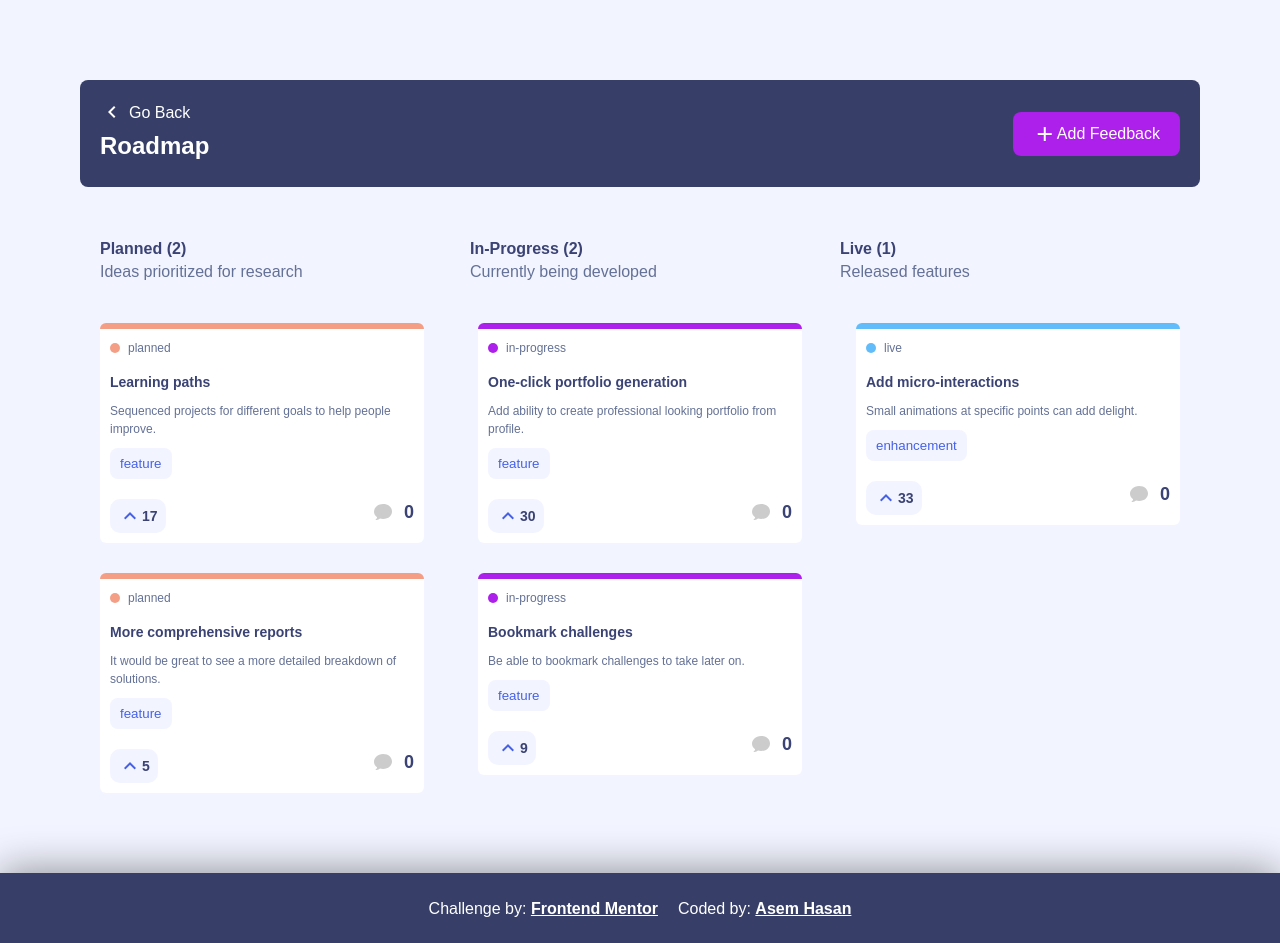
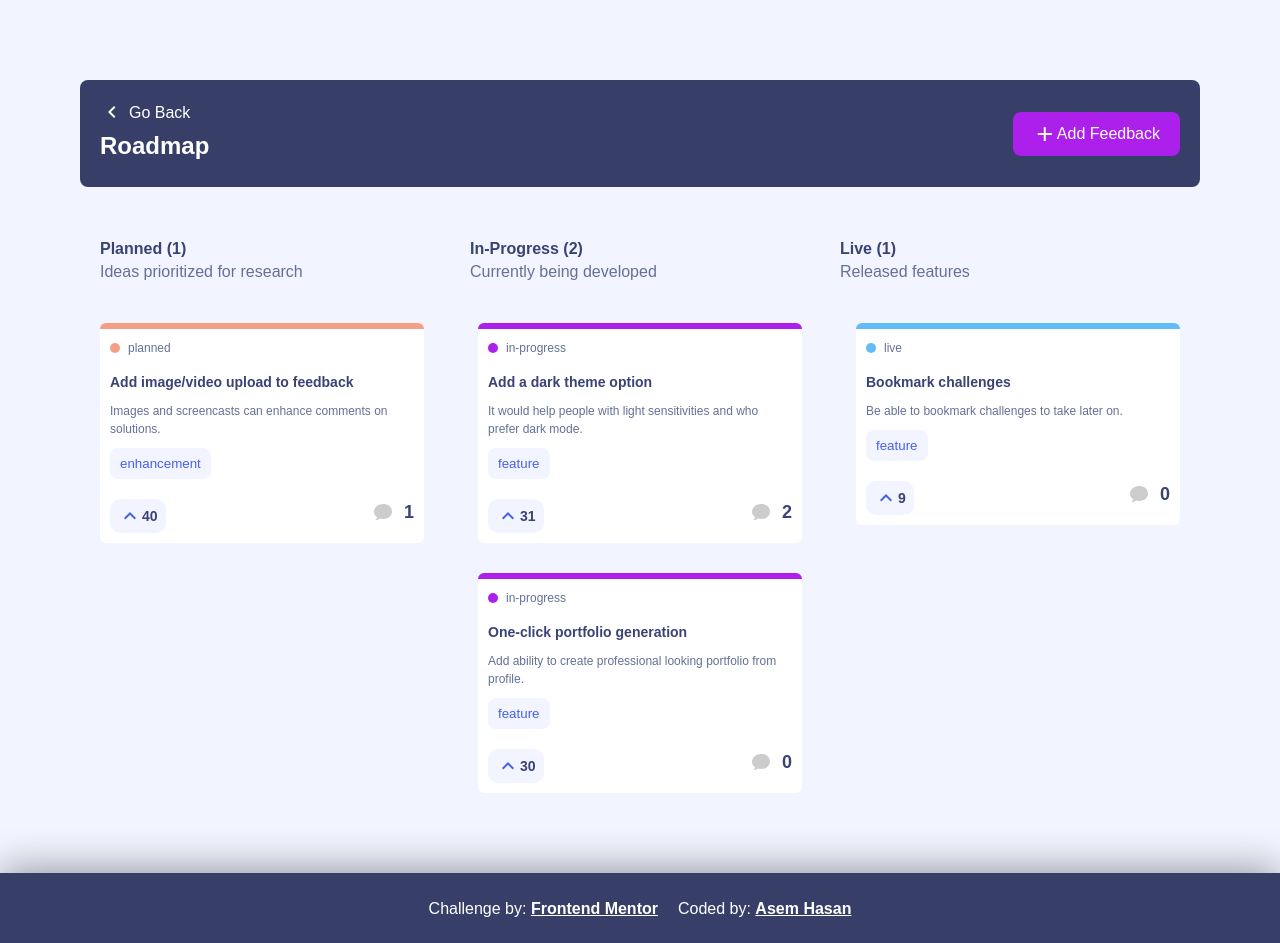
Before and after one commit to asem1789/feedback-app, an Angular app: page /roadmap in a window 1280 px wide. Built offline with nearby package versions, Linux system fonts and the light colour scheme.

Commit message:
fix bug and readme

```diff
--- a/src/app/_components/feedback-card/feedback-card.component.html
+++ b/src/app/_components/feedback-card/feedback-card.component.html
@@ -1,5 +1,6 @@
-<div *ngIf="!type" class="feed-card" (click)="goDetail()">
+<div *ngIf="!type" class="feed-card">
   <button
+    #vote
     (click)="toggleVote()"
     class="feed-card__vote feed-card__vote--vert"
     [class.feed-card__btn-active]="voteClicked"
@@ -23,7 +24,6 @@
 </div>
 
 <div
-  (click)="goDetail()"
   *ngIf="type"
   class="feed-card-road"
   [ngClass]="{
@@ -49,6 +49,7 @@
   </div>
   <div class="feed-card__footer">
     <button
+      #vote
       (click)="toggleVote()"
       class="feed-card__vote"
       [class.feed-card__btn-active]="voteClicked"
--- a/src/app/_components/feedback-card/feedback-card.component.ts
+++ b/src/app/_components/feedback-card/feedback-card.component.ts
@@ -1,7 +1,15 @@
-import { Component, Input, OnInit } from '@angular/core';
+import {
+  Component,
+  ElementRef,
+  HostListener,
+  Input,
+  OnInit,
+  ViewChild,
+} from '@angular/core';
 import { Router } from '@angular/router';
 import { getLengthOfComments } from 'src/app/helper/comments';
 import { Feedback } from 'src/app/models/feedback';
+import { VotesService } from 'src/app/shared/services/votes.service';
 
 @Component({
   selector: 'app-feedback-card',
@@ -15,14 +23,36 @@ export class FeedbackCardComponent implements OnInit {
   countVotes!: number;
   voteClicked: boolean = false;
 
-  constructor(private router: Router) {}
+  constructor(private router: Router, private votesService: VotesService) {}
+
+  @ViewChild('vote') voteBtn!: ElementRef;
+
+  @HostListener('click', ['$event.target']) checkClick(target: any) {
+    const isBtn = this.voteBtn.nativeElement.contains(target);
+
+    if (!isBtn) {
+      this.router.navigate(['feedback', this.feedback.id]);
+    }
+  }
 
   ngOnInit(): void {
     this.countVotes = this.feedback?.votes || 0;
+
+    let votes = this.votesService.getALlVotes();
+    if (votes) {
+      votes.forEach((el) => {
+        if (el === this.feedback.id) {
+          this.countVotes += 1;
+          this.voteClicked = true;
+        }
+      });
+    }
   }
 
   toggleVote() {
-    if (!this.voteClicked) {
+    const isClicked = this.votesService.clickVotes(this.feedback.id!);
+
+    if (isClicked) {
       this.countVotes += 1;
       this.voteClicked = true;
     } else {
@@ -30,8 +60,4 @@ export class FeedbackCardComponent implements OnInit {
       this.voteClicked = false;
     }
   }
-
-  goDetail() {
-    this.router.navigate(['feedback', this.feedback.id]);
-  }
 }
--- a/src/app/_components/roadmap-card/roadmap-card.component.ts
+++ b/src/app/_components/roadmap-card/roadmap-card.component.ts
@@ -7,10 +7,9 @@ import { StatusCard } from 'src/app/models/status';
   styleUrls: ['./roadmap-card.component.scss'],
 })
 export class RoadmapCardComponent implements OnInit {
-  // Status length will Update based on database loading onInit
   STATUS: StatusCard[] = [
-    { text: 'Planned', class: 'orange', length: 2 },
-    { text: 'In-Progress', class: 'violet', length: 3 },
+    { text: 'Planned', class: 'orange', length: 1 },
+    { text: 'In-Progress', class: 'violet', length: 2 },
     { text: 'Live', class: 'blue', length: 1 },
   ];
   constructor() {}
--- a/src/app/_modules/create-feedback/create-feedback.component.scss
+++ b/src/app/_modules/create-feedback/create-feedback.component.scss
@@ -4,6 +4,7 @@
   width: 54rem;
   margin: 0 auto;
   padding: 7rem 1rem;
+  padding-bottom: 8rem;
 
 
   @include respond(small){
--- a/src/app/_modules/feedback-detail/feedback-detail.component.scss
+++ b/src/app/_modules/feedback-detail/feedback-detail.component.scss
@@ -4,6 +4,7 @@
   padding-top: 8rem;
   padding-right: 2rem;
   padding-left: 2rem;
+  padding-bottom: 8rem;
 
   &__header {
     display: flex;
--- a/src/app/_modules/home/home.component.html
+++ b/src/app/_modules/home/home.component.html
@@ -11,7 +11,7 @@
   </div>
 
   <div class="home-nav__side" [class.home-nav__side-animate]="isSideOpen">
-    <app-filter-card (category)="filterBy($event)"></app-filter-card>
+    <app-filter-card (category)="filterBy($event, true)"></app-filter-card>
     <app-roadmap-card></app-roadmap-card>
   </div>
 
--- a/src/app/_modules/home/home.component.scss
+++ b/src/app/_modules/home/home.component.scss
@@ -4,6 +4,7 @@
   padding-left: 4rem;
   padding-right: 4rem;
   padding-top: 8rem;
+  padding-bottom: 8rem;
   position: relative;
   overflow: hidden;
 
--- a/src/app/_modules/home/home.component.ts
+++ b/src/app/_modules/home/home.component.ts
@@ -32,8 +32,11 @@ export class HomeComponent implements OnInit {
     this.sorted = value;
   }
 
-  filterBy(value: string) {
+  filterBy(value: string, isSide: boolean = false) {
     this.filterItem = value;
+    if (isSide) {
+      this.isSideOpen = false;
+    }
   }
 
   getLength(comments: any[]) {
--- a/src/app/_modules/roadmap/roadmap.component.scss
+++ b/src/app/_modules/roadmap/roadmap.component.scss
@@ -3,6 +3,7 @@
 
 .road {
   padding-top: 8rem;
+  padding-bottom: 8rem;
 
   @include respond(mobile){
     padding-top: 0;
--- a/src/app/_services/feedback-data.ts
+++ b/src/app/_services/feedback-data.ts
@@ -83,9 +83,6 @@ export const feedbackData: Feedback[] = [
         content: 'yes, we need that to can simulate real project',
         userInfo: Users['user-4'],
       },
-      /////////////////////// nested Comments to comment-1
-
-      //////////////////////////// more nested to comment-5 as comment-1
     ],
   },
   {
@@ -95,7 +92,7 @@ export const feedbackData: Feedback[] = [
     description:
       'It would help people with light sensitivities and who prefer dark mode.',
     votes: 31,
-    status: 'suggestion',
+    status: 'in-progress',
     comments: [
       {
         id: 'comment-1',
@@ -115,7 +112,7 @@ export const feedbackData: Feedback[] = [
     category: 'enhancement',
     description: 'Images and screencasts can enhance comments on solutions.',
     votes: 40,
-    status: 'suggestion',
+    status: 'planned',
     comments: [
       {
         id: 'comment-1',
@@ -123,36 +120,6 @@ export const feedbackData: Feedback[] = [
         userInfo: Users['user-3'],
       },
     ],
-  },
-  {
-    id: 'feed-4',
-    title: 'Preview images not loading',
-    category: 'bug',
-    description:
-      'Challenge preview images are missing when you apply a filter.',
-    votes: 5,
-    status: 'suggestion',
-    comments: [],
-  },
-  {
-    id: 'feed-5',
-    title: 'More comprehensive reports',
-    category: 'feature',
-    description:
-      'It would be great to see a more detailed breakdown of solutions.',
-    votes: 5,
-    status: 'planned',
-    comments: [],
-  },
-  {
-    id: 'feed-6',
-    title: 'Learning paths',
-    category: 'feature',
-    description:
-      'Sequenced projects for different goals to help people improve.',
-    votes: 17,
-    status: 'planned',
-    comments: [],
   },
   {
     id: 'feed-7',
@@ -170,15 +137,6 @@ export const feedbackData: Feedback[] = [
     category: 'feature',
     description: 'Be able to bookmark challenges to take later on.',
     votes: 9,
-    status: 'in-progress',
-    comments: [],
-  },
-  {
-    id: 'feed-9',
-    title: 'Add micro-interactions',
-    category: 'enhancement',
-    description: 'Small animations at specific points can add delight.',
-    votes: 33,
     status: 'live',
     comments: [],
   },
@@ -191,226 +149,3 @@ export const getFeedback = () => {
     }, 300);
   });
 };
-// import { Feedback } from '../models/feedback';
-
-// let Users = {
-//   'user-1': {
-//     id: 'user-1',
-//     userName: 'khaled123',
-//     fullName: 'khaled ahmad',
-//     image: 'user-1',
-//   },
-//   'user-2': {
-//     id: 'user-2',
-//     userName: 'ali987',
-//     fullName: 'Ali Ali',
-//     image: 'user-2',
-//   },
-//   'user-3': {
-//     id: 'user-3',
-//     userName: 'mohammad976',
-//     fullName: 'Mohammad Khaled',
-//     image: 'user-3',
-//   },
-//   'user-4': {
-//     id: 'user-4',
-//     userName: 'sami3868',
-//     fullName: 'Sami Abed',
-//     image: 'user-4',
-//   },
-// };
-
-// export const feedbackData: Feedback[] = [
-//   {
-//     id: 'feed-1',
-//     title: 'More Projects with different ideas',
-//     category: 'enhancement',
-//     description:
-//       'More Projects with different ideas will help developers working in real project',
-//     votes: 136,
-//     status: 'suggestion',
-//     comments: [
-//       {
-//         id: 'comment-1',
-//         content: 'Good idea, I hope we can see that soon',
-//         userInfo: Users['user-1'],
-//         replyTo: null,
-//         repliesId: ['comment-5', 'comment-6', 'comment-7'],
-//         // items: [
-//         //   {
-//         //     id: 'comment-3',
-//         //     content: 'very good idea',
-//         //     userInfo: Users['user-3'],
-//         //   },
-//         //   {
-//         //     id: 'comment-4',
-//         //     content: 'yes, we need that to can simulate real project',
-//         //     userInfo: Users['user-4'],
-//         //     items: [
-//         //       {
-//         //         id: 'comment-5',
-//         //         content: 'I agree with you',
-//         //         userInfo: Users['user-4'],
-//         //       },
-//         //       {
-//         //         id: 'comment-6',
-//         //         content: 'Nice :)',
-//         //         userInfo: Users['user-3'],
-//         //       },
-//         //     ],
-//         //   },
-//         // ],
-//       },
-//       {
-//         id: 'comment-2',
-//         content: 'Awesome idea',
-//         userInfo: Users['user-2'],
-//         replyTo: null,
-//       },
-//       {
-//         id: 'comment-3',
-//         content: 'very good idea',
-//         userInfo: Users['user-3'],
-//         replyTo: null,
-//       },
-//       {
-//         id: 'comment-4',
-//         content: 'yes, we need that to can simulate real project',
-//         userInfo: Users['user-4'],
-//         replyTo: null,
-//       },
-//       /////////////////////// nested Comments to comment-1
-//       {
-//         id: 'comment-5',
-//         content: 'I agree with you',
-//         userInfo: Users['user-4'],
-//         replyTo: 'comment-1',
-//       },
-//       {
-//         id: 'comment-6',
-//         content: 'Nice :)',
-//         userInfo: Users['user-3'],
-//         replyTo: 'comment-1',
-//       },
-//       {
-//         id: 'comment-7',
-//         content: 'simply dummy text of the printing and typesetting industry',
-//         userInfo: Users['user-2'],
-//         replyTo: 'comment-1',
-//       },
-//       //////////////////////////// more nested to comment-5 as comment-1
-//       {
-//         id: 'comment-9',
-//         content:
-//           'Lorem Ipsum has been the industry standard dummy text ever since the 1500s',
-//         userInfo: Users['user-3'],
-//         replyTo: 'comment-5',
-//       },
-//     ],
-//   },
-//   {
-//     id: 'feed-2',
-//     title: 'Add a dark theme option',
-//     category: 'feature',
-//     description:
-//       'It would help people with light sensitivities and who prefer dark mode.',
-//     votes: 31,
-//     status: 'suggestion',
-//     comments: [
-//       {
-//         id: 'comment-1',
-//         content: 'Good idea',
-//         userInfo: Users['user-2'],
-//         replyTo: null,
-//       },
-//       {
-//         id: 'comment-2',
-//         content: 'very nice!',
-//         userInfo: Users['user-2'],
-//         replyTo: null,
-//       },
-//     ],
-//   },
-//   {
-//     id: 'feed-3',
-//     title: 'Add image/video upload to feedback',
-//     category: 'enhancement',
-//     description: 'Images and screencasts can enhance comments on solutions.',
-//     votes: 40,
-//     status: 'suggestion',
-//     comments: [
-//       {
-//         id: 'comment-1',
-//         content: 'Good idea',
-//         userInfo: Users['user-3'],
-//         replyTo: null,
-//       },
-//     ],
-//   },
-//   {
-//     id: 'feed-4',
-//     title: 'Preview images not loading',
-//     category: 'bug',
-//     description:
-//       'Challenge preview images are missing when you apply a filter.',
-//     votes: 5,
-//     status: 'suggestion',
-//     comments: [],
-//   },
-//   {
-//     id: 'feed-5',
-//     title: 'More comprehensive reports',
-//     category: 'feature',
-//     description:
-//       'It would be great to see a more detailed breakdown of solutions.',
-//     votes: 5,
-//     status: 'planned',
-//     comments: [],
-//   },
-//   {
-//     id: 'feed-6',
-//     title: 'Learning paths',
-//     category: 'feature',
-//     description:
-//       'Sequenced projects for different goals to help people improve.',
-//     votes: 17,
-//     status: 'planned',
-//     comments: [],
-//   },
-//   {
-//     id: 'feed-7',
-//     title: 'One-click portfolio generation',
-//     category: 'feature',
-//     description:
-//       'Add ability to create professional looking portfolio from profile.',
-//     votes: 30,
-//     status: 'in-progress',
-//     comments: [],
-//   },
-//   {
-//     id: 'feed-8',
-//     title: 'Bookmark challenges',
-//     category: 'feature',
-//     description: 'Be able to bookmark challenges to take later on.',
-//     votes: 9,
-//     status: 'in-progress',
-//     comments: [],
-//   },
-//   {
-//     id: 'feed-9',
-//     title: 'Add micro-interactions',
-//     category: 'enhancement',
-//     description: 'Small animations at specific points can add delight.',
-//     votes: 33,
-//     status: 'live',
-//     comments: [],
-//   },
-// ];
-
-// export const getFeedback = () => {
-//   return new Promise((resolve, reject) => {
-//     setTimeout(() => {
-//       return resolve(feedbackData);
-//     }, 300);
-//   });
-// };
--- a/src/app/app.component.scss
+++ b/src/app/app.component.scss
@@ -1,7 +1,6 @@
 @import "~/src/assets/scss/mixins";
 
 .app {
-  padding-bottom: 8rem;
   max-width: 1120px;
   margin: 0 auto;
   font-size: 1.6rem;
```
Also changed, not shown: src/app/shared/services/votes.service.ts (added, +25 -0 lines), 1 other file (tests, documents, lock files or other folders).
